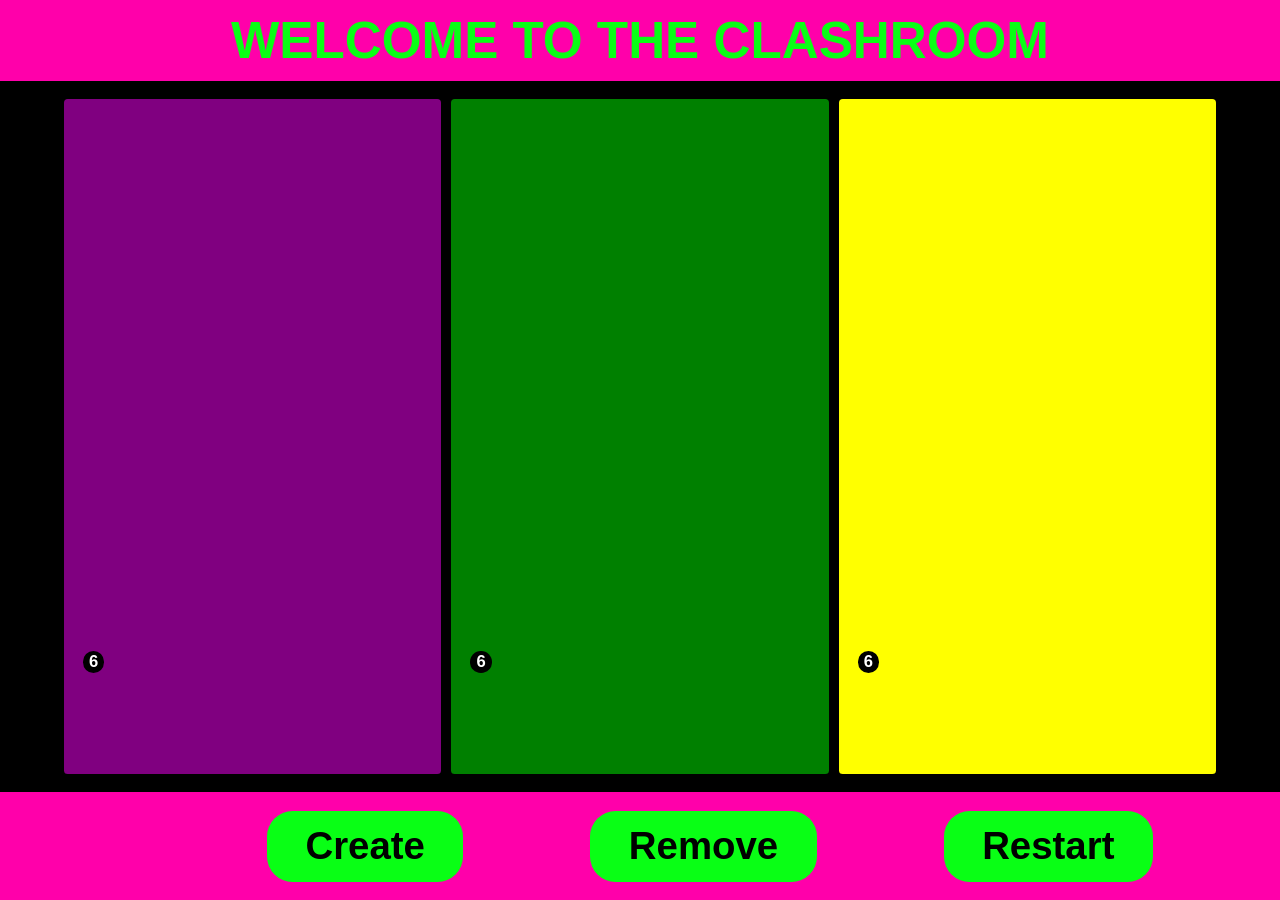
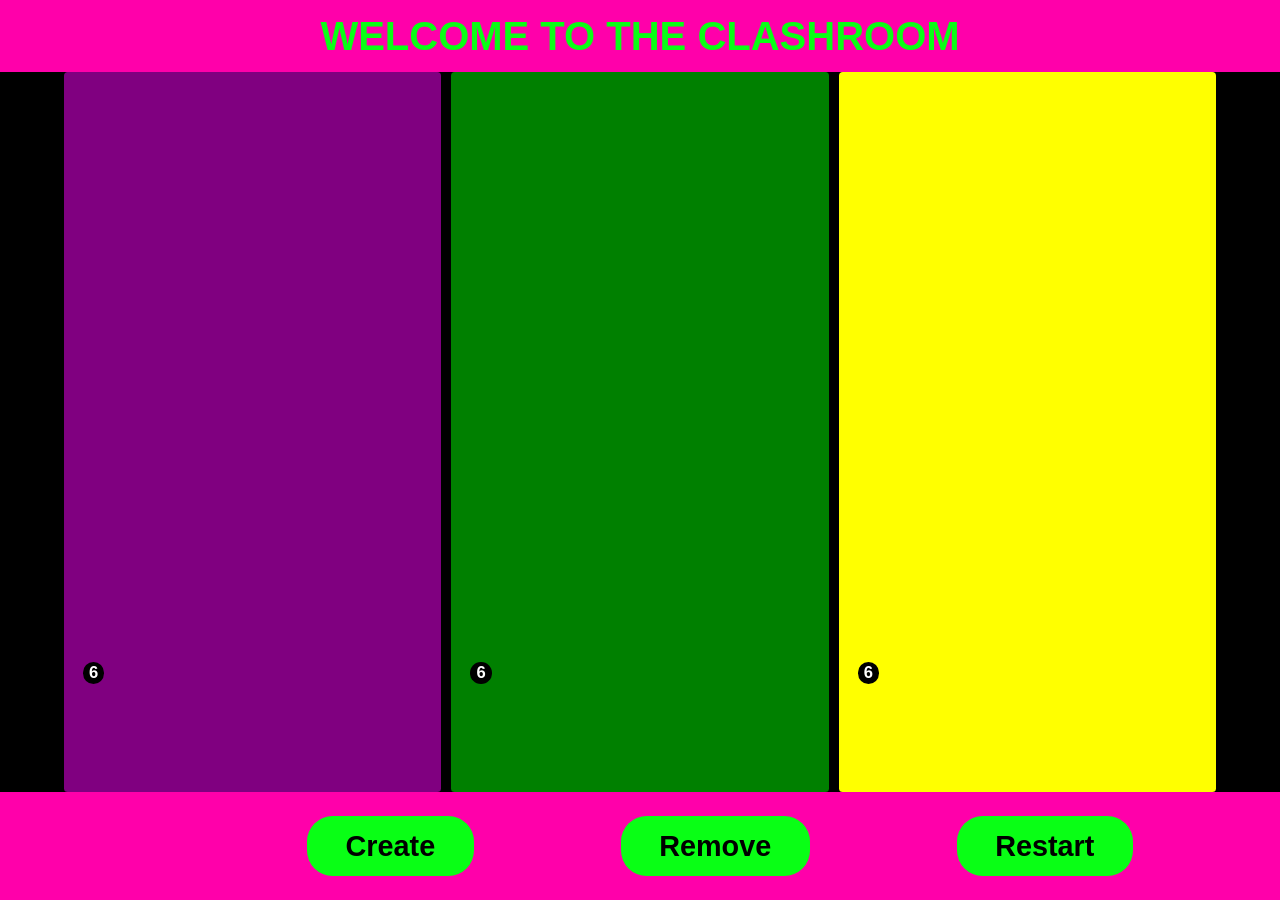

Refactor CSS for responsive design and layout adjustments

--- a/styles3.css
+++ b/styles3.css
@@ -7,9 +7,10 @@
 body {
     display: flex;
     flex-direction: column;
-    justify-content: space-between;
+    justify-content: flex-start;
     align-items: center;
     height: 100vh;
+    height: 100dvh;
     width: 100vw;
     background-color: black;
     color: white;
@@ -19,12 +20,12 @@ body {
 
 .top-row, .bottom-row {
     width: 100vw;
-    height: 9vh; /* Slightly increased to improve spacing */
+    height: 8dvh; /* Budgeted height for top row */
     display: flex;
     justify-content: center;
     align-items: center;
-    font-size: 4vw;
-    color:rgb(9, 255, 21);
+    font-size: clamp(1.5rem, 4vw, 2.5rem); /* Clamped header typography */
+    color: rgb(9, 255, 21);
     font-weight: bold;
     background-color: rgb(255, 0, 170);
 }
@@ -32,10 +33,11 @@ body {
 .game-grid {
     display: grid;
     grid-template-columns: repeat(3, 1fr);
-    grid-template-rows: repeat(1, 1fr);
-    gap: 0.8vw; /* Reduced to minimize the spacing */
+    grid-template-rows: repeat(1, minmax(0, 1fr)); /* Retained geometry with layout safety */
+    gap: 0.8vw; 
     width: 90vw;
-    height: 75vh; /* Adjusted to fit within the full screen */
+    height: 80dvh; /* Budgeted grid height */
+    margin: 0 auto; /* Perfect horizontal centering */
 }
 
 .grid-item {
@@ -45,9 +47,18 @@ body {
     align-items: center;
     gap: 0.5vw;
     position: relative;
-    font-size: 3vw;
+    font-size: clamp(1rem, 3vw, 2rem); /* Clamped grid typography */
     border-radius: 0.3vw;
     cursor: pointer;
+    overflow: hidden; /* Content spill safety */
+    max-height: 100%; /* Content spill safety */
+}
+
+/* Internal grid content containment rule */
+.grid-item img, .grid-item * {
+    max-width: 100%;
+    max-height: 100%;
+    object-fit: contain;
 }
 
 .counter {
@@ -67,23 +78,27 @@ body {
     align-items: center;
 }
 
-
 .bottom-row {
     display: flex;
     justify-content: space-evenly;
+    align-items: center; /* Keeps items perfectly centered vertically */
     width: 100vw;
-    height: 12vh; /* Matches top row for balance */
+    height: 12dvh; /* Budgeted standalone bottom row height */
 }
 
 button {
-    font-size: 3vw;
-    padding: 1.5vh 3vw;
+    font-size: clamp(1rem, 2.5vw, 1.8rem); /* Clamped button typography */
+    padding: 1.5dvh 3vw; /* Adjusted padding budget */
     border: none;
     background-color: rgb(9, 255, 21);
     color: rgb(0, 0, 0);
     font-weight: bold;
     cursor: pointer;
     border-radius: 2vw;
+    max-height: 80%; /* Vertical containment inside bottom bar */
+    display: flex;
+    align-items: center;
+    justify-content: center;
 }
 
 button:hover {
@@ -94,7 +109,7 @@ button:hover {
 
 .draggable {
     cursor: grab;
-    font-size: 3vw;
+    font-size: clamp(1rem, 3vw, 2rem); /* Clamped typography matching grid items */
     user-select: none;
 }
 
@@ -107,4 +122,5 @@ button:hover {
     align-items: center;
     gap: 0.5vw; /* Space between new caps */
     margin-left: 1vw; /* Small gap from buttons */
+    max-height: 100%; /* Vertical layout safety */
 }
